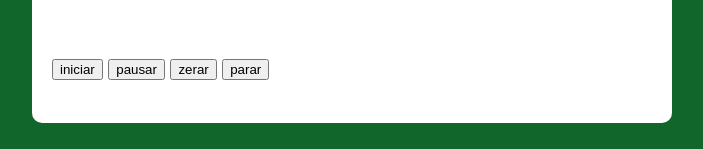
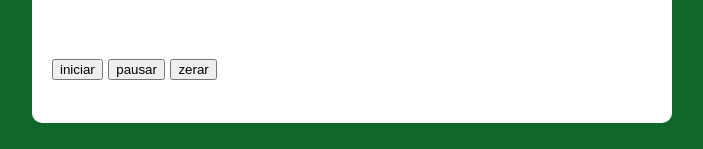
Before and after one commit to pedrocauan/Timer-Javascript, a plain HTML site: page index.html in a window 1280 px wide. Shown: the part 232-381 px from the top of the page, without its empty margins (288-991 px from the left). Drawn offline with nearby package versions, Linux system fonts and the light colour scheme.

Commit message:
ajustando

```diff
--- a/index.html
+++ b/index.html
@@ -18,7 +18,6 @@
       <button class="iniciar">iniciar</button>
       <button class="pausar">pausar</button>
       <button class="zerar">zerar</button>
-      <button class="parar">parar</button>
     </p>
   </section>
 
```
